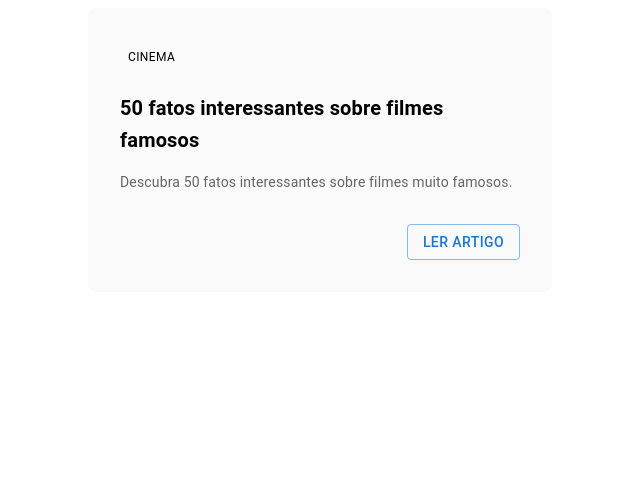
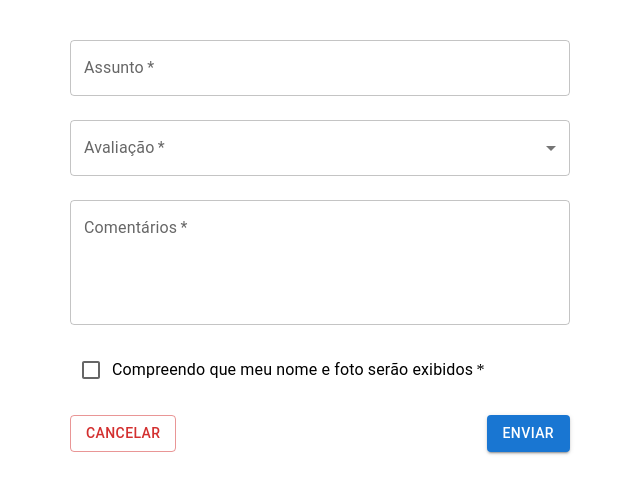
Before and after one commit to jeancarloslima/teste-007-redux-e-materialui, a React (Vite) app: page / in a window 1280 px wide. Shown: the top 494 px of the page, without its empty margins (320-960 px from the left). Built offline with nearby package versions, Linux system fonts and the light colour scheme.

Commit message:
Fazendo exercício de formulário de feedback com MUI

```diff
--- a/src/App.jsx
+++ b/src/App.jsx
@@ -3,6 +3,7 @@ import Tela01 from "./Tela01";
 import Tela02 from "./Tela02";
 import Tela03 from "./Tela03";
 import Tela04 from "./Tela04";
+import Tela05 from "./Tela05";
 
 function App() {
   return (
@@ -10,7 +11,8 @@ function App() {
       {/* <Tela01 />
       <Tela02 />
       <Tela03 /> */}
-      <Tela04 />
+      {/* <Tela04 /> */}
+      <Tela05 />
     </>
   );
 }
--- /dev/null
+++ b/src/Tela05/index.jsx
@@ -0,0 +1,61 @@
+import {
+  Box,
+  Button,
+  Checkbox,
+  FormControl,
+  FormControlLabel,
+  InputLabel,
+  MenuItem,
+  Select,
+  Stack,
+  TextField,
+} from "@mui/material";
+import { useState } from "react";
+
+export default function Tela05() {
+  const [avaliacao, setAvaliacao] = useState("");
+
+  const handleSumit = (e) => {
+    e.preventDefault();
+    console.log(avaliacao);
+  };
+
+  return (
+    <Box
+      component="form"
+      onSubmit={handleSumit}
+      sx={{ maxWidth: "500px", p: 4, m: "0 auto" }}
+    >
+      <Stack spacing={3}>
+        <TextField label="Assunto" variant="outlined" fullWidth required />
+
+        <FormControl fullWidth required>
+          <InputLabel id="avaliacao-label">Avaliação</InputLabel>
+          <Select
+            labelId="avaliacao-label"
+            label="Avaliação"
+            value={avaliacao}
+            onChange={(e) => setAvaliacao(e.target.value)}
+          >
+            <MenuItem value="positiva">Positiva</MenuItem>
+            <MenuItem value="negativa">Negativa</MenuItem>
+            <MenuItem value="neutra">Neutra</MenuItem>
+          </Select>
+        </FormControl>
+
+        <TextField label="Comentários" multiline rows={4} required />
+
+        <FormControlLabel control={<Checkbox required />} label="Compreendo que meu nome e foto serão exibidos" />
+
+        <Stack direction="row" sx={{ justifyContent: "space-between" }}>
+          <Button type="reset" variant="outlined" color="error">
+            Cancelar
+          </Button>
+          <Button type="submit" variant="contained" color="primary">
+            Enviar
+          </Button>
+        </Stack>
+      </Stack>
+    </Box>
+  );
+}
```
